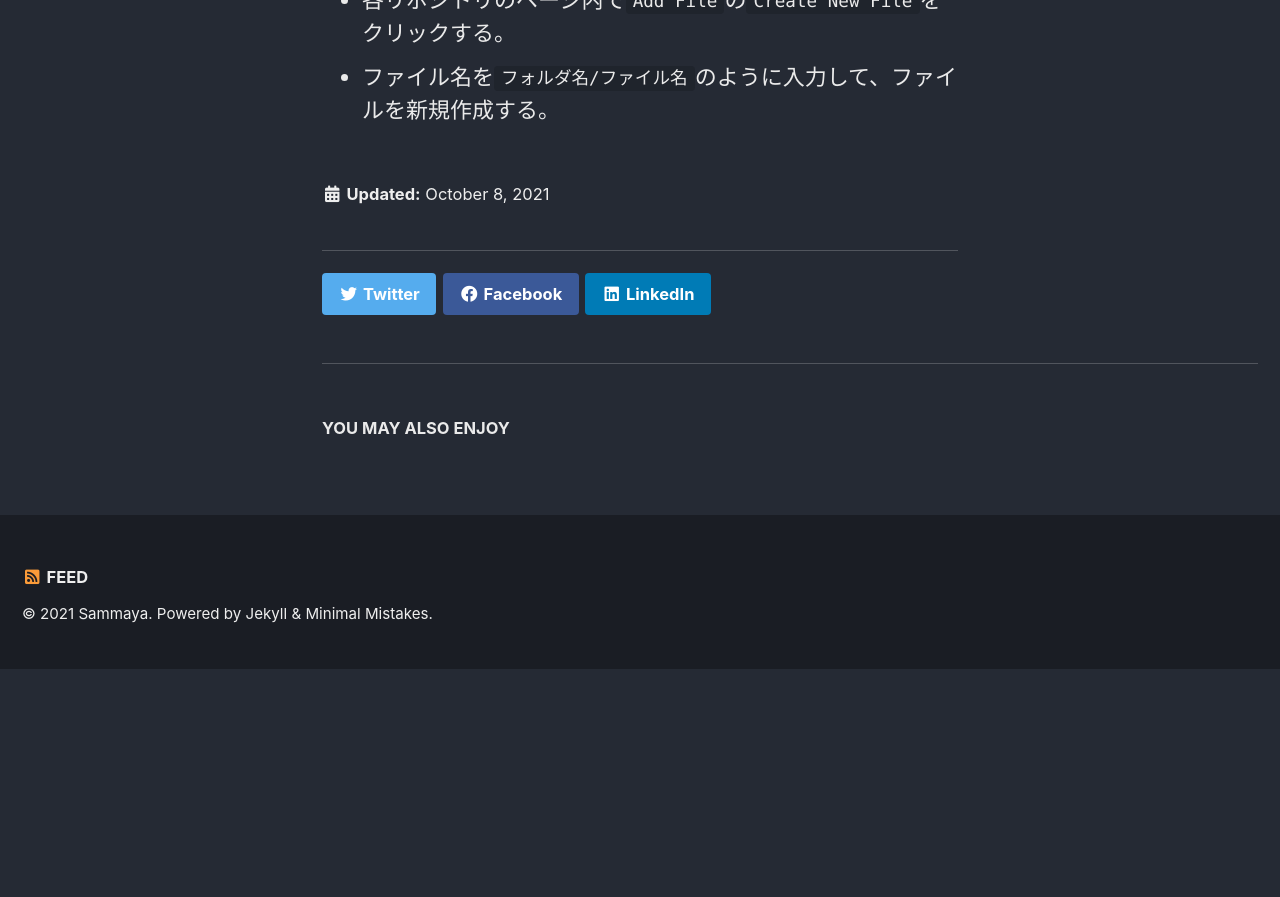
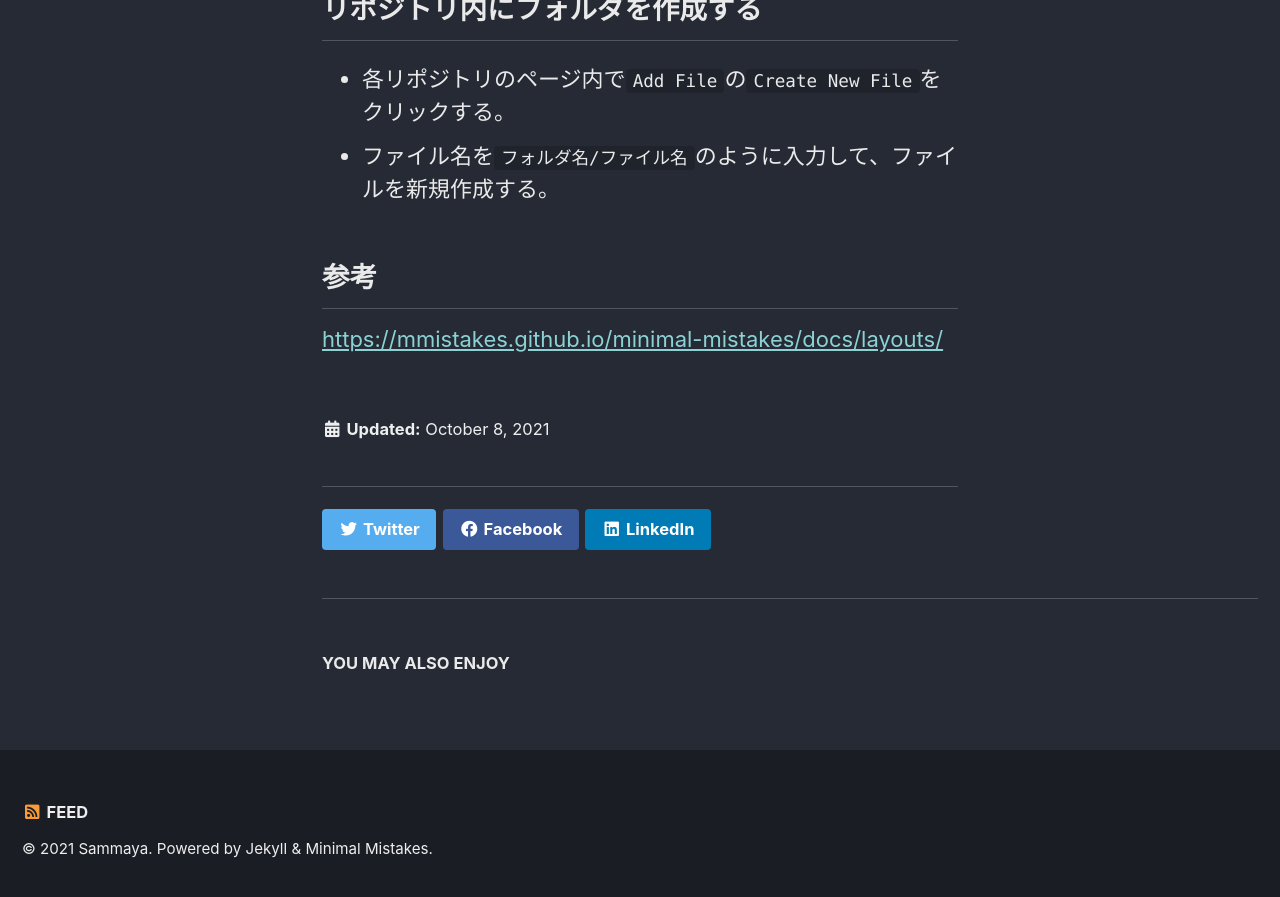
Before and after one commit to sammaya164/sammaya164.github.io, a Jekyll site: the page built from _posts/2021-10-08-gitmemo.md, in a window 1280 px wide and 900 px high, scrolled down 1171 px. Shown: the top 897 px of the window. Built offline with Jekyll 4.4.1, drawn with Linux system fonts in a browser that asks for light colours; cached includes are drawn as plain includes; before the commit the page ends 1840 px from its top, so only the background shows below that.

Commit message:
Update 2021-10-08-gitmemo.md

```diff
--- a/_posts/2021-10-08-gitmemo.md
+++ b/_posts/2021-10-08-gitmemo.md
@@ -1,16 +1,19 @@
 ---
 title: "GitHubのメモ"
-categories: "Git&GitHub"
+category: "Git&GitHub"
 ---
 
-### Pagesの設定
+## Pagesの設定
 * 各リポジトリのページ内でメニュー右端の`Setting`をクリックする。
 * 下のほうの`GitHub Pages`で設定する。
 
-### リポジトリの削除
+## リポジトリの削除
 * 各リポジトリのページ内でメニュー右端の`Setting`をクリックする。
 * 一番下の`Danger Zone`の`Delete this repository`をクリックする。
 
-### リポジトリ内にフォルダを作成する
+## リポジトリ内にフォルダを作成する
 * 各リポジトリのページ内で`Add File`の`Create New File`をクリックする。
 * ファイル名を`フォルダ名/ファイル名`のように入力して、ファイルを新規作成する。
+
+## 参考
+[https://mmistakes.github.io/minimal-mistakes/docs/layouts/](https://mmistakes.github.io/minimal-mistakes/docs/layouts/)
```
